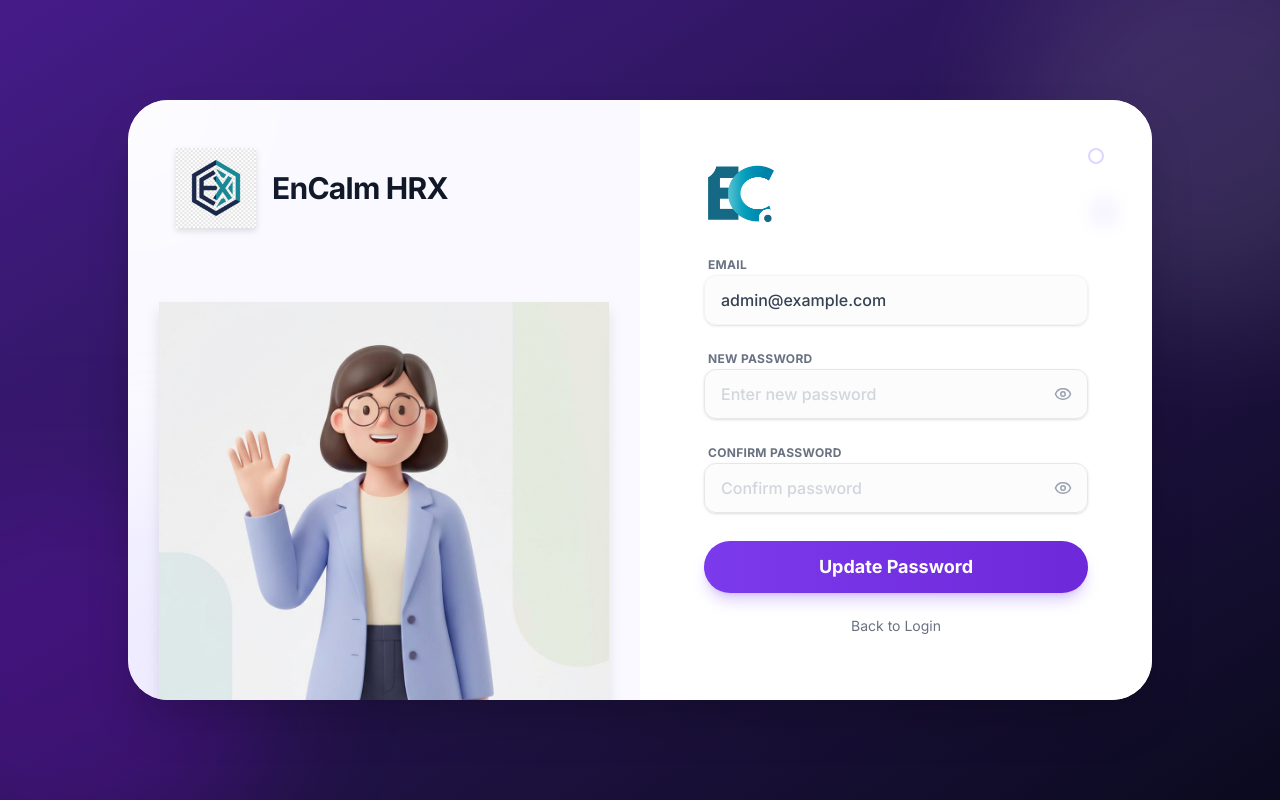
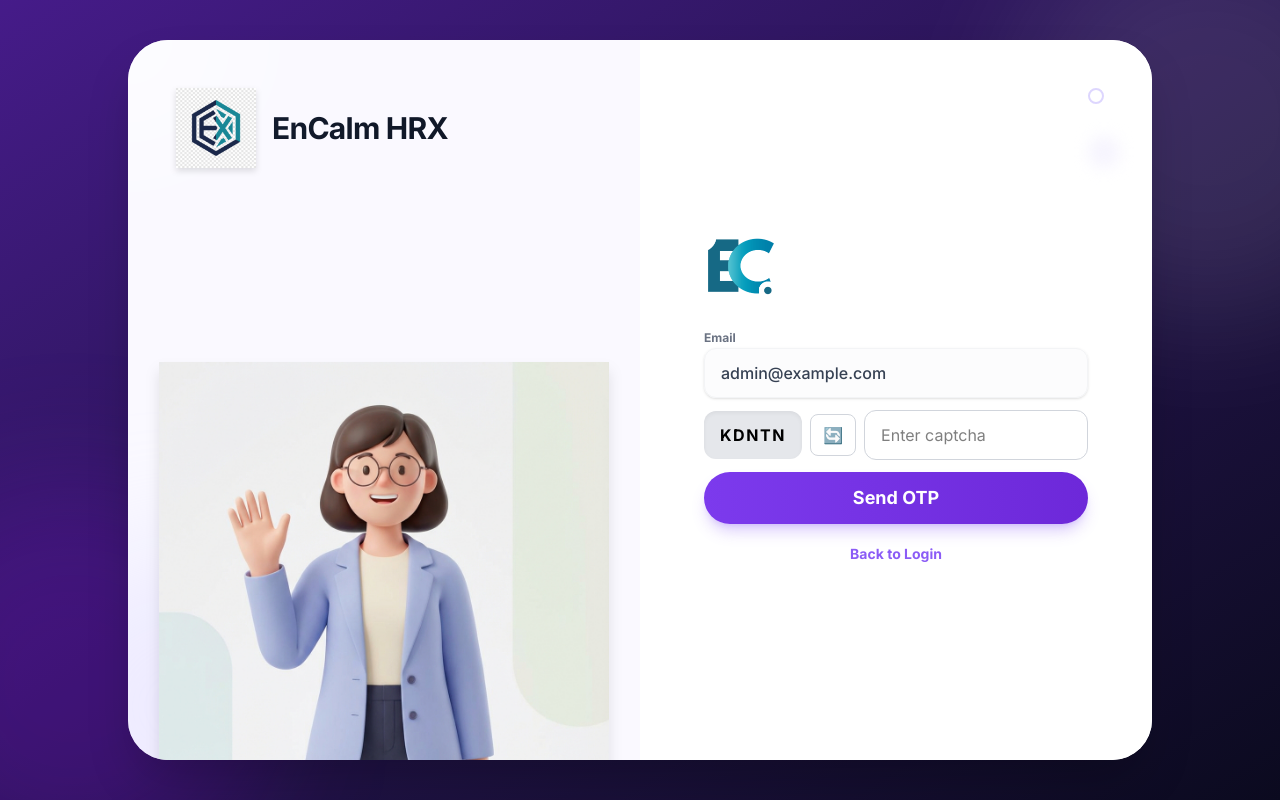
Before and after one commit to manaionweb/encalm-hrms-FE, a React (Vite) app: page /signin in a window 1280 px wide. Both pictures are taken after a click on the button "Forget Password?". Built offline with nearby package versions, Linux system fonts and the light colour scheme.

Commit message:
Forgot password flow with OTP added

```diff
--- a/src/pages/SignIn.tsx
+++ b/src/pages/SignIn.tsx
@@ -2,7 +2,6 @@ import { useState } from 'react';
 import { useNavigate } from 'react-router-dom';
 import { Eye, EyeOff } from 'lucide-react';
 import { useTheme } from '../context/ThemeContext';
-// @ts-ignore
 import officeWorkerImg from '../assets/office-worker-3d.png';
 import vedaLogo from '../assets/veda-logo.png';
 
@@ -11,12 +10,12 @@ import { useAuth } from '../context/AuthContext';
 
 
 export default function SignIn() {
+    const [isOtpSent, setIsOtpSent] = useState(false);
+    const [otp, setOtp] = useState('');
     const navigate = useNavigate();
     const { setTheme } = useTheme();
     const { login, error } = useAuth();
     const [showPassword, setShowPassword] = useState(false);
-    const [showNewPassword, setShowNewPassword] = useState(false);
-    const [showConfirmPassword, setShowConfirmPassword] = useState(false);
     const [email, setEmail] = useState('admin@example.com');
     const [password, setPassword] = useState('password123'); // Default for demo
     const [isForgotMode, setIsForgotMode] = useState(false);
@@ -24,10 +23,37 @@ export default function SignIn() {
     const [forgotMessage, setForgotMessage] = useState('');
     const [newPassword, setNewPassword] = useState('');
     const [confirmPassword, setConfirmPassword] = useState('');
+    const generateCaptcha = () => {
+        const chars = 'ABCDEFGHJKLMNPQRSTUVWXYZ23456789';
+        let captcha = '';
+        for (let i = 0; i < 5; i++) {
+            captcha += chars.charAt(Math.floor(Math.random() * chars.length));
+        }
+        return captcha;
+    };
+    const [captcha, setCaptcha] = useState(generateCaptcha());
+    const [captchaInput, setCaptchaInput] = useState('');
+    const [forgotCaptcha, setForgotCaptcha] = useState(generateCaptcha());
+    const [forgotCaptchaInput, setForgotCaptchaInput] = useState('');
     const [isUpdatingPassword, setIsUpdatingPassword] = useState(false);
 
+    const refreshCaptcha = () => {
+        setCaptcha(generateCaptcha());
+        setCaptchaInput('');
+    };
+
+    const refreshForgotCaptcha = () => {
+        setForgotCaptcha(generateCaptcha());
+        setForgotCaptchaInput('');
+    };
     const handleLogin = async (e: React.FormEvent) => {
         e.preventDefault();
+        if (captchaInput !== captcha) {
+            alert("Invalid captcha");
+            refreshCaptcha();
+            return;
+        }
+
 
         try {
             await login(email, password);
@@ -35,7 +61,7 @@ export default function SignIn() {
             navigate('/dashboard');
         } catch (err) {
             console.error("Login failed", err);
-            // Error is handled in context and exposed via error prop if needed on UI
+
         }
     };
 
@@ -44,54 +70,77 @@ export default function SignIn() {
         setForgotMessage('');
 
         if (!forgotEmail.trim()) {
-            setForgotMessage('Please enter your email');
+            setForgotMessage('Enter email');
             return;
         }
 
-        if (!newPassword.trim() || !confirmPassword.trim()) {
-            setForgotMessage('Please enter password');
+        if (forgotCaptchaInput !== forgotCaptcha) {
+            setForgotMessage("Invalid captcha");
+            refreshForgotCaptcha();
+            return;
+        }
+
+        // 🟢 STEP 1: SEND OTP
+        if (!isOtpSent) {
+            try {
+                const res = await fetch('/api/auth/send-otp', {
+                    method: 'POST',
+                    headers: { 'Content-Type': 'application/json' },
+                    body: JSON.stringify({ email: forgotEmail }),
+                });
+
+                if (!res.ok) throw new Error("Failed to send OTP");
+
+                setIsOtpSent(true);
+                setForgotMessage("OTP sent to email");
+            } catch {
+                setForgotMessage("Error sending OTP");
+            }
+
+            return; // stop here
+        }
+
+        // 🟢 STEP 2: UPDATE PASSWORD
+        if (!otp) {
+            setForgotMessage("Enter OTP");
+            return;
+        }
+
+        if (!newPassword || !confirmPassword) {
+            setForgotMessage("Enter password");
             return;
         }
 
         if (newPassword !== confirmPassword) {
-            setForgotMessage('Passwords do not match');
+            setForgotMessage("Passwords not match");
             return;
         }
+        setIsUpdatingPassword(true);
 
         try {
-            setIsUpdatingPassword(true);
-
-            const response = await fetch('/api/auth/reset-password', {
+            const res = await fetch('/api/auth/reset-password', {
                 method: 'POST',
-                headers: {
-                    'Content-Type': 'application/json',
-                },
+                headers: { 'Content-Type': 'application/json' },
                 body: JSON.stringify({
-                    email: forgotEmail.trim(),
+                    email: forgotEmail,
+                    otp: otp,
                     newPassword: newPassword,
-                    confirmPassword: confirmPassword,
                 }),
             });
 
-            const data = await response.json();
+            if (!res.ok) throw new Error("Failed");
 
-            if (!response.ok) {
-                throw new Error(data?.message || 'Failed to update password');
-            }
-
-            setForgotMessage(data?.message || 'Password updated successfully');
+            setForgotMessage("Password updated");
 
             setTimeout(() => {
                 setIsForgotMode(false);
-                setForgotMessage('');
-                setForgotEmail('');
-                setNewPassword('');
-                setConfirmPassword('');
+                setIsOtpSent(false);
             }, 1500);
-        } catch (err: any) {
-            console.error('Forgot password failed', err);
-            setForgotMessage(err.message || 'Something went wrong');
-        } finally {
+
+        } catch {
+            setForgotMessage("Error updating password");
+        }
+        finally {
             setIsUpdatingPassword(false);
         }
     };
@@ -105,7 +154,7 @@ export default function SignIn() {
             <div className="absolute bottom-[-10%] left-[-10%] w-[50vh] h-[50vh] bg-purple-600/20 rounded-full blur-3xl z-0 pointer-events-none"></div>
 
             {/* Card Container */}
-            <div className="bg-white rounded-[40px] shadow-2xl w-full max-w-5xl min-h-[600px] flex flex-col md:flex-row overflow-hidden relative z-10 animate-fade-in-up">
+            <div className="bg-white rounded-[40px] shadow-2xl w-full max-w-5xl h-[90vh] flex flex-col md:flex-row overflow-hidden relative z-10 animate-fade-in-up">
 
                 {/* Left Panel - Illustration & Background */}
                 <div className="md:w-1/2 bg-brand-50/50 relative overflow-visible flex flex-col justify-between p-8 md:p-12">
@@ -139,7 +188,7 @@ export default function SignIn() {
                 </div>
 
                 {/* Right Panel - Login Form */}
-                <div className="md:w-1/2 bg-white flex flex-col justify-center items-center p-8 md:p-14 relative z-10">
+                <div className="md:w-1/2 bg-white flex flex-col justify-center items-center p-6 md:p-8 overflow-hidden relative z-10">
 
                     {/* Decorative Floating Circles for Right Panel */}
                     <div className="absolute top-12 right-12 w-4 h-4 border-2 border-brand-200 rounded-full"></div>
@@ -156,7 +205,7 @@ export default function SignIn() {
                             />
                         </div>
                         {!isForgotMode ? (
-                            <form onSubmit={handleLogin} className="space-y-5">
+                            <form onSubmit={handleLogin} className="space-y-3">
 
                                 {/* Username Input */}
                                 <div className="space-y-1.5">
@@ -192,6 +241,33 @@ export default function SignIn() {
                                     {/* Error Message */}
                                     {error && <p className="text-[10px] text-red-500 font-medium mt-1 ml-1">{error}</p>}
                                 </div>
+                                <div className="space-y-1.5">
+                                    <label className="text-xs font-bold text-gray-500 ml-1 uppercase tracking-wide">
+                                        Captcha
+                                    </label>
+
+                                    <div className="flex gap-2 items-center">
+                                        <div className="px-4 py-3 bg-gray-200 text-black rounded-xl font-bold tracking-widest shadow-inner">                                        {captcha}
+                                        </div>
+
+                                        {/* 🔄 Refresh Button */}
+                                        <button
+                                            type="button"
+                                            onClick={refreshCaptcha}
+                                            className="px-3 py-2 border border-gray-300 rounded-lg bg-white hover:bg-gray-100 transition"
+                                        >
+                                            🔄
+                                        </button>
+
+                                        <input
+                                            type="text"
+                                            value={captchaInput}
+                                            onChange={(e) => setCaptchaInput(e.target.value)}
+                                            className="w-full px-4 py-3 bg-white border border-gray-300 rounded-xl focus:outline-none focus:ring-2 focus:ring-brand-400 text-black"
+                                            placeholder="Enter captcha"
+                                        />
+                                    </div>
+                                </div>
 
                                 {/* Submit Button */}
                                 <div className="pt-2">
@@ -205,96 +281,99 @@ export default function SignIn() {
 
                             </form>
                         ) : (
-                            <form onSubmit={handleForgotPassword} className="space-y-5">
+                            <form onSubmit={handleForgotPassword} className="space-y-3">
+
+                                {/* STEP 1: BEFORE OTP */}
+                                {!isOtpSent && (
+                                    <>
                                         <div className="space-y-1.5">
-                                    <label className="text-xs font-bold text-gray-500 ml-1 uppercase tracking-wide">
-                                        Email
-                                    </label>
+                                            <label className="text-xs font-bold text-gray-500">Email</label>
                                             <input
                                                 type="email"
                                                 value={forgotEmail}
                                                 onChange={(e) => setForgotEmail(e.target.value)}
                                                 className="w-full px-4 py-3 bg-gray-50/50 border border-gray-100 focus:border-brand-400 focus:bg-white focus:ring-4 focus:ring-brand-500/10 rounded-xl text-gray-700 font-medium transition-all placeholder:text-gray-300 shadow-sm"
-                                        placeholder="Enter your email"
                                             />
                                         </div>
 
-                                <div className="space-y-1.5">
-                                    <label className="text-xs font-bold text-gray-500 ml-1 uppercase tracking-wide">
-                                        New Password
-                                    </label>
-                                    <div className="relative group">
-                                        <input
-                                            type={showNewPassword ? "text" : "password"}
-                                            value={newPassword}
-                                            onChange={(e) => setNewPassword(e.target.value)}
-                                            className="w-full px-4 py-3 bg-gray-50/50 border border-gray-200 focus:border-brand-400 focus:bg-white focus:ring-4 focus:ring-brand-500/10 rounded-xl text-gray-700 font-medium transition-all placeholder:text-gray-300 shadow-sm"
-                                            placeholder="Enter new password"
-                                        />
-                                        <button
-                                            type="button"
-                                            onClick={() => setShowNewPassword(!showNewPassword)}
-                                            className="absolute right-4 top-1/2 -translate-y-1/2 text-gray-400 hover:text-gray-600 transition-colors"
-                                        >
-                                            {showNewPassword ? <EyeOff size={18} /> : <Eye size={18} />}
-                                        </button>
-                                    </div>
-                                </div>
-
-                                <div className="space-y-1.5">
-                                    <label className="text-xs font-bold text-gray-500 ml-1 uppercase tracking-wide">
-                                        Confirm Password
-                                    </label>
-                                    <div className="relative group">
-                                        <input
-                                            type={showConfirmPassword ? "text" : "password"}
-                                            value={confirmPassword}
-                                            onChange={(e) => setConfirmPassword(e.target.value)}
-                                            className="w-full px-4 py-3 bg-gray-50/50 border border-gray-200 focus:border-brand-400 focus:bg-white focus:ring-4 focus:ring-brand-500/10 rounded-xl text-gray-700 font-medium transition-all placeholder:text-gray-300 shadow-sm"
-                                            placeholder="Confirm password"
-                                        />
-                                        <button
-                                            type="button"
-                                            onClick={() => setShowConfirmPassword(!showConfirmPassword)}
-                                            className="absolute right-4 top-1/2 -translate-y-1/2 text-gray-400 hover:text-gray-600 transition-colors"
-                                        >
-                                            {showConfirmPassword ? <EyeOff size={18} /> : <Eye size={18} />}
-                                        </button>
-                                    </div>
-                                </div>
-
-                                {forgotMessage && (
-                                    <p className="text-xs text-brand-600 font-medium ml-1">
-                                        {forgotMessage}
-                                    </p>
-                                )}
-
-                                <div className="pt-2">
-                                    <button
-                                        type="submit"
-                                        disabled={isUpdatingPassword}
-                                        className="w-full py-3 bg-gradient-to-r from-brand-600 to-brand-700 hover:from-brand-700 hover:to-brand-800 text-white font-bold text-lg rounded-full shadow-lg shadow-brand-500/30 active:scale-[0.98] transition-all transform disabled:opacity-70 disabled:cursor-not-allowed"
-                                    >
-                                        {isUpdatingPassword ? 'Updating...' : 'Update Password'}
-                                    </button>
+                                        {/* Captcha */}
+                                        <div className="flex gap-2 items-center">
+                                            <div className="px-4 py-3 bg-gray-200 text-black rounded-xl font-bold tracking-widest shadow-inner">
+                                                {forgotCaptcha}
                                             </div>
 
                                             <button
                                                 type="button"
+                                                onClick={refreshForgotCaptcha}
+                                                className="px-3 py-2 border border-gray-300 rounded-lg bg-white hover:bg-gray-100 transition"
+                                            >
+                                                🔄
+                                            </button>
+
+                                            <input
+                                                value={forgotCaptchaInput}
+                                                onChange={(e) => setForgotCaptchaInput(e.target.value)}
+                                                placeholder="Enter captcha"
+                                                className="w-full px-4 py-3 bg-white border border-gray-300 rounded-xl focus:outline-none focus:ring-2 focus:ring-brand-400 text-black"
+                                            />
+                                        </div>
+                                    </>
+                                )}
+
+                                {/* STEP 2: AFTER OTP */}
+                                {isOtpSent && (
+                                    <>
+                                        <div>
+                                            <label>OTP</label>
+                                            <input
+                                                value={otp}
+                                                onChange={(e) => setOtp(e.target.value)}
+                                                className="w-full px-4 py-3 bg-gray-50/50 border border-gray-200 focus:border-brand-400 focus:bg-white focus:ring-4 focus:ring-brand-500/10 rounded-xl text-gray-700 font-medium transition-all shadow-sm"
+                                            />
+                                        </div>
+
+                                        <div>
+                                            <label>New Password</label>
+                                            <input
+                                                type="password"
+                                                value={newPassword}
+                                                onChange={(e) => setNewPassword(e.target.value)}
+                                                className="w-full px-4 py-3 bg-gray-50/50 border border-gray-200 focus:border-brand-400 focus:bg-white focus:ring-4 focus:ring-brand-500/10 rounded-xl text-gray-700 font-medium transition-all shadow-sm"
+                                            />
+                                        </div>
+
+                                        <div>
+                                            <label>Confirm Password</label>
+                                            <input
+                                                type="password"
+                                                value={confirmPassword}
+                                                onChange={(e) => setConfirmPassword(e.target.value)}
+                                                className="w-full px-4 py-3 bg-gray-50/50 border border-gray-200 focus:border-brand-400 focus:bg-white focus:ring-4 focus:ring-brand-500/10 rounded-xl text-gray-700 font-medium transition-all shadow-sm"
+                                            />
+                                        </div>
+                                    </>
+                                )}
+
+                                <button type="submit" className="w-full py-3 bg-gradient-to-r from-brand-600 to-brand-700 hover:from-brand-700 hover:to-brand-800 text-white font-bold text-lg rounded-full shadow-lg shadow-brand-500/30 active:scale-[0.98] transition-all transform">
+                                    {!isOtpSent ? 'Send OTP' : 'Update Password'}
+                                </button>
+                                {isForgotMode && (
+                                    <button
+                                        type="button"
                                         onClick={() => {
                                             setIsForgotMode(false);
-                                        setForgotMessage('');
+                                            setIsOtpSent(false);
                                         }}
-                                    className="w-full text-sm text-gray-500 hover:text-brand-500 transition-colors"
+                                        className="w-full text-brand-500 font-bold hover:underline text-sm mt-2"
                                     >
                                         Back to Login
                                     </button>
+                                )}
+
                             </form>
                         )}
-
-                        {/* Footer Links */}
                         {!isForgotMode && (
-                            <div className="text-center space-y-3 pt-1">
+                            <div className="text-center space-y-5 pt-1">
                                 <button
                                     type="button"
                                     onClick={() => {
@@ -303,6 +382,7 @@ export default function SignIn() {
                                         setForgotEmail(email);
                                         setNewPassword('');
                                         setConfirmPassword('');
+                                        setForgotCaptcha(generateCaptcha());
                                     }}
                                     className="text-brand-500 font-bold hover:underline text-xs md:text-sm block w-full"
                                 >
```
Lines whose indentation alone changed are shown as unchanged.
